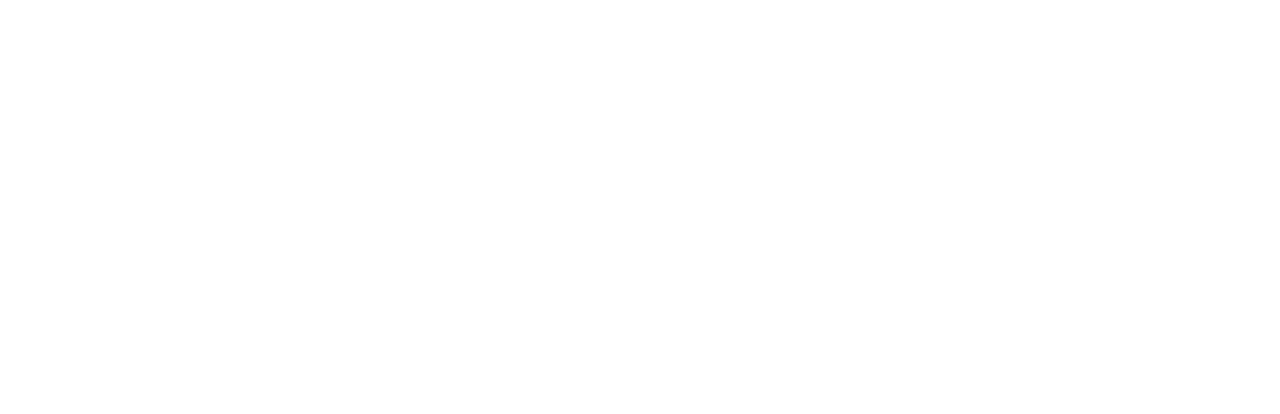
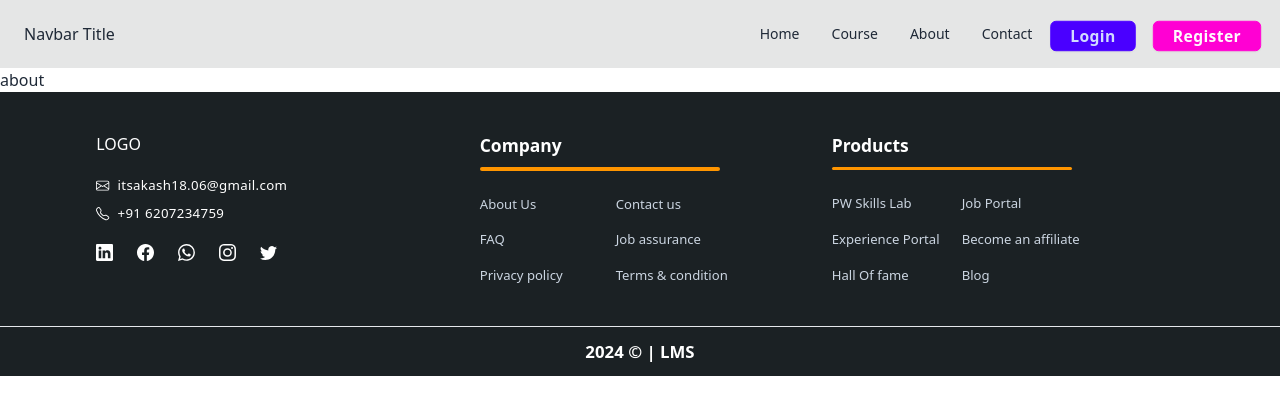
Before and after one commit to webakash1806/zenstudy, a React (Vite) app: page /LMS-Client/about in a window 1280 px wide. Before the commit this address had no page. Shown: the top 414 px of the page. Built offline with nearby package versions, Linux system fonts and the light colour scheme.

Commit message:
About page created

```diff
--- a/src/App.jsx
+++ b/src/App.jsx
@@ -1,6 +1,7 @@
 import React from 'react'
 import { Route, Routes } from 'react-router-dom'
 
+import AboutUs from './Pages/AboutUs'
 import HomePage from './Pages/HomePage'
 
 const App = () => {
@@ -8,6 +9,7 @@
     <>
       <Routes>
         <Route path="/LMS-Client" element={<HomePage />} />
+        <Route path="/LMS-Client/about" element={<AboutUs />} />
       </Routes>
     </>
   )
--- a/src/Layouts/HomeLayout.jsx
+++ b/src/Layouts/HomeLayout.jsx
@@ -44,7 +44,7 @@
                                     )}
 
                                     <li><Link to=''>Course</Link></li>
-                                    <li><Link to=''>About</Link></li>
+                                    <li><Link to='/LMS-Client/about'>About</Link></li>
                                     <li><Link to=''>Contact</Link></li>
 
                                     {!isLoggedIn ?
@@ -91,7 +91,7 @@
                                 <li><Link to='/LMS-Client/admin/dashboard'>Dashboard</Link></li>
                             )}
                             <li><Link to=''>Course</Link></li>
-                            <li><Link to=''>About</Link></li>
+                            <li><Link to='/LMS-Client/about'>About</Link></li>
                             <li><Link to=''>Contact</Link></li>
                             {!isLoggedIn ?
                                 <div className='flex items-center justify-center gap-3 mt-4 '>
--- /dev/null
+++ b/src/Pages/AboutUs.jsx
@@ -0,0 +1,13 @@
+import React from 'react'
+
+import HomeLayout from '../Layouts/HomeLayout'
+
+const AboutUs = () => {
+    return (
+        <HomeLayout>
+            <h1>about</h1>
+        </HomeLayout>
+    )
+}
+
+export default AboutUs
```
